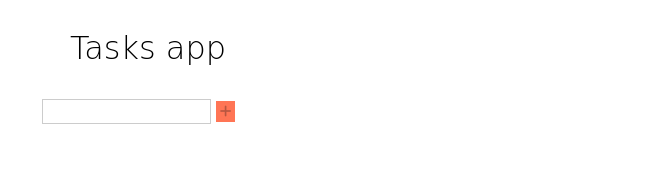
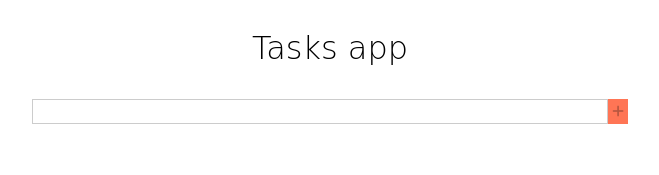
Before and after one commit to IsaacWl/tasks-app, a plain HTML site: page index.html in a window 1280 px wide. Shown: the whole page, without its empty margins (310-969 px from the left). Drawn offline with Linux system fonts and the light colour scheme.

Commit message:
add some css

```diff
--- a/style.css
+++ b/style.css
@@ -8,6 +8,7 @@ body {
 .flex {
     display: flex;
     flex-flow: column;
+    justify-content: center;
     gap: 10px;
     align-items: center;
 }
@@ -44,8 +45,8 @@ h1 {
 }
 
 .field {
-    max-width: 700px;
-    width: 80%;
+    min-width: 45vw;
+    width: 100%;
     border: 1px solid #ccc;
     outline: none;
 }
@@ -53,7 +54,9 @@ h1 {
 .field, button {
     padding: .25rem .25rem;
 }
-
+.flex-container {
+    display: flex;
+}
 .flex-container > button {
     background: #ff7555;
     border: none;
@@ -100,7 +103,7 @@ ul > div > button:nth-child(2) {
     align-items: center;
     justify-content: center;
     flex-flow: column;
-    max-width: 900px;
+    min-width: 70vw;
     width: 100%;
 }
 .items > div > * {
```
